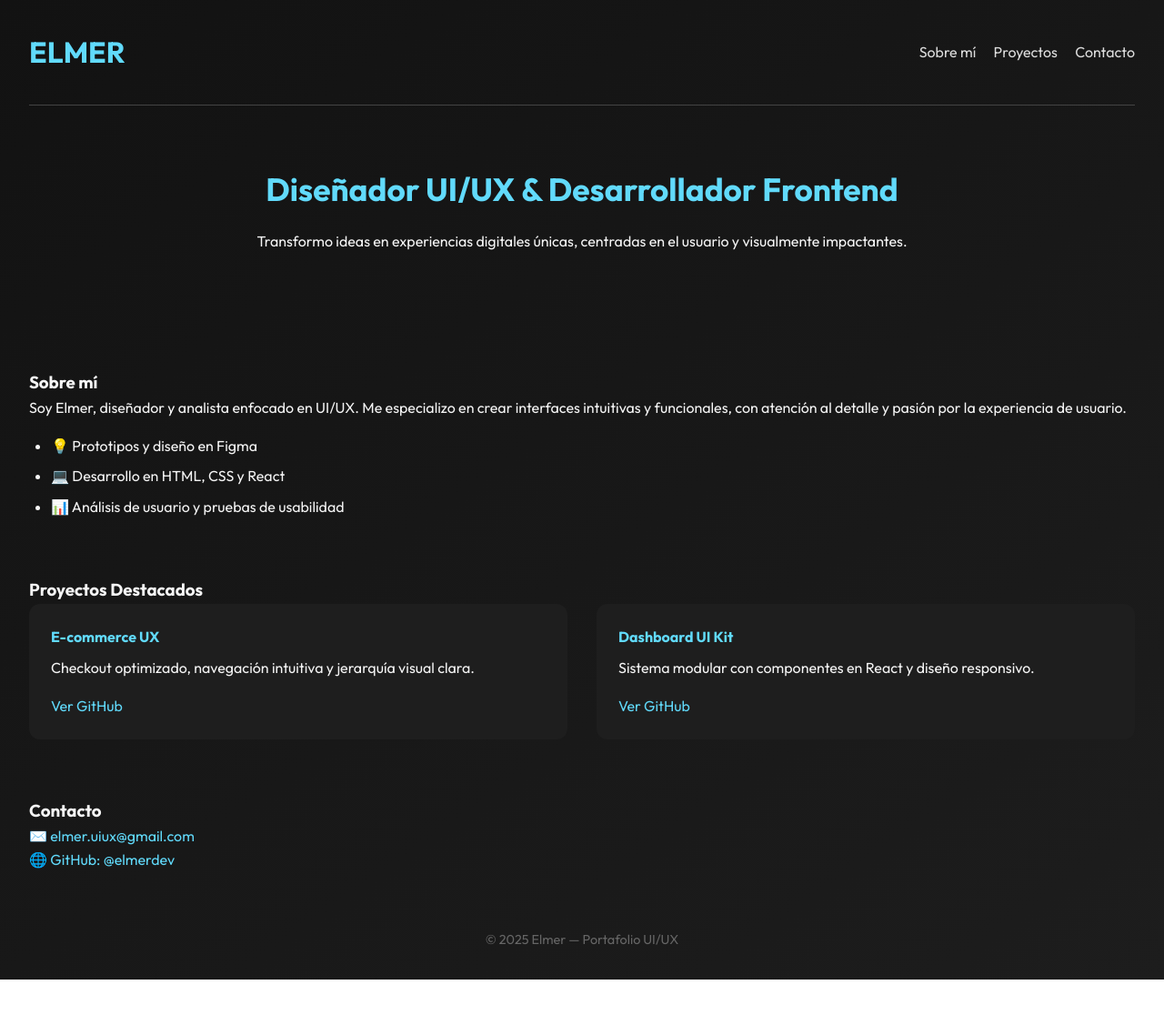
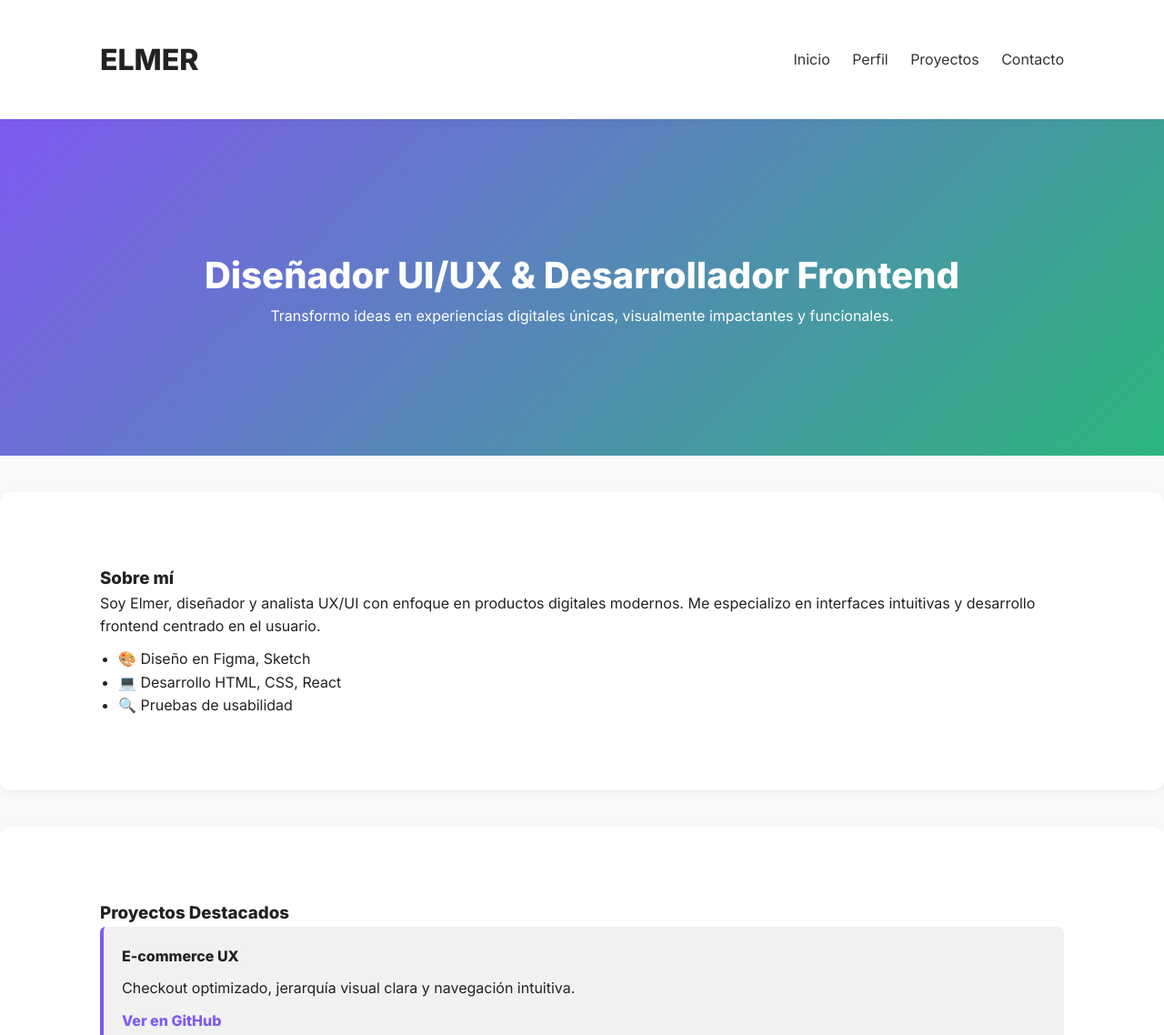
Before and after one commit to ElmerReyesM19/elmer, a plain HTML site: page index.html in a window 1280 px wide. Shown: the top 1138 px of the page at 91% size. Before the commit the page ends 1077 px from the top, so only its background shows below. Drawn offline with Linux system fonts and the light colour scheme; files that its build step writes are made by us from their sources.

Commit message:
style: rediseño UI/UX completo y profesional del portafolio de Elmer

```diff
--- a/assets/styles.css
+++ b/assets/styles.css
@@ -1,4 +1,3 @@
-/* Reset */
 * {
     margin: 0;
     padding: 0;
@@ -6,106 +5,89 @@
   }
 
   body {
-    font-family: 'Outfit', sans-serif;
-    background: linear-gradient(145deg, #121212, #1d1d1d);
-    color: #f5f5f5;
+    font-family: 'Inter', sans-serif;
     line-height: 1.6;
-    padding: 2rem;
+    background-color: #f9f9f9;
+    color: #222;
   }
 
-  /* Header */
+  .container {
+    width: 90%;
+    max-width: 1100px;
+    margin: 0 auto;
+    padding: 40px 20px;
+  }
+
   header {
+    background: #ffffff;
+    box-shadow: 0 2px 8px rgba(0,0,0,0.05);
+    position: sticky;
+    top: 0;
+    z-index: 100;
+  }
+
+  header .container {
     display: flex;
     justify-content: space-between;
     align-items: center;
-    padding-bottom: 2rem;
-    border-bottom: 1px solid #444;
-  }
-
-  header h1 {
-    font-size: 2rem;
-    color: #61dafb;
   }
 
   header nav a {
-    margin-left: 1rem;
+    margin-left: 20px;
+    color: #333;
     text-decoration: none;
-    color: #ddd;
-    transition: color 0.3s ease;
+    font-weight: 500;
   }
 
-  header nav a:hover {
-    color: #61dafb;
-  }
-
-  /* Hero */
   .hero {
+    background: linear-gradient(135deg, #7f5af0, #2cb67d);
+    color: #fff;
     text-align: center;
-    padding: 4rem 1rem;
+    padding: 100px 20px;
   }
 
   .hero h2 {
-    font-size: 2.2rem;
-    margin-bottom: 1rem;
-    color: #61dafb;
+    font-size: 2.5rem;
+    font-weight: 800;
   }
 
-  /* About */
-  .about, .projects, .contact {
-    margin: 4rem 0;
+  .perfil, .proyectos, .contacto {
+    background: #fff;
+    margin-top: 40px;
+    border-radius: 12px;
+    box-shadow: 0 2px 10px rgba(0,0,0,0.05);
+    padding: 40px 20px;
   }
 
-  .about ul {
-    margin-top: 1rem;
-    padding-left: 1.5rem;
-  }
-
-  .about ul li {
-    margin-bottom: 0.5rem;
-  }
-
-  /* Cards */
-  .cards {
-    display: flex;
-    gap: 2rem;
-    flex-wrap: wrap;
+  .perfil ul {
+    margin-top: 10px;
+    padding-left: 20px;
   }
 
   .card {
-    background: #1e1e1e;
-    padding: 1.5rem;
-    border-radius: 12px;
-    flex: 1 1 250px;
-    transition: transform 0.3s ease, box-shadow 0.3s ease;
-  }
-
-  .card:hover {
-    transform: translateY(-5px);
-    box-shadow: 0 12px 24px rgba(0,0,0,0.3);
+    background: #f1f1f1;
+    border-left: 4px solid #7f5af0;
+    padding: 20px;
+    margin-bottom: 20px;
+    border-radius: 6px;
   }
 
   .card h4 {
-    color: #61dafb;
-    margin-bottom: 0.5rem;
+    margin-bottom: 10px;
   }
 
   .card a {
     display: inline-block;
-    margin-top: 1rem;
-    color: #61dafb;
+    margin-top: 10px;
+    color: #7f5af0;
     text-decoration: none;
+    font-weight: bold;
   }
 
-  /* Contact */
-  .contact a {
-    color: #61dafb;
-    text-decoration: none;
+  footer {
+    background: #1f1f1f;
+    color: #ccc;
+    text-align: center;
+    padding: 30px 0;
+    margin-top: 60px;
   }
-
-  /* Footer */
-  footer {
-    margin-top: 4rem;
-    text-align: center;
-    color: #666;
-    font-size: 0.9rem;
-  }
--- a/index.html
+++ b/index.html
@@ -2,60 +2,73 @@
 <html lang="es">
 <head>
   <meta charset="UTF-8" />
-  <meta name="viewport" content="width=device-width, initial-scale=1.0"/>
-  <title>ELMER | UI/UX & Frontend</title>
+  <meta name="viewport" content="width=device-width, initial-scale=1.0" />
+  <title>ELMER | UX/UI Portfolio</title>
   <link rel="stylesheet" href="styles.css" />
-  <link href="https://fonts.googleapis.com/css2?family=Outfit:wght@400;700&display=swap" rel="stylesheet">
+  <link href="https://fonts.googleapis.com/css2?family=Inter:wght@400;600;800&display=swap" rel="stylesheet">
 </head>
 <body>
   <header>
+    <div class="container">
       <h1>ELMER</h1>
       <nav>
-      <a href="#about">Sobre mí</a>
-      <a href="#projects">Proyectos</a>
-      <a href="#contact">Contacto</a>
+        <a href="#inicio">Inicio</a>
+        <a href="#perfil">Perfil</a>
+        <a href="#proyectos">Proyectos</a>
+        <a href="#contacto">Contacto</a>
       </nav>
+    </div>
   </header>
 
-  <section class="hero">
+  <section class="hero" id="inicio">
+    <div class="container">
       <h2>Diseñador UI/UX & Desarrollador Frontend</h2>
-    <p>Transformo ideas en experiencias digitales únicas, centradas en el usuario y visualmente impactantes.</p>
+      <p>Transformo ideas en experiencias digitales únicas, visualmente impactantes y funcionales.</p>
+    </div>
   </section>
 
-  <section id="about" class="about">
+  <section id="perfil" class="perfil">
+    <div class="container">
       <h3>Sobre mí</h3>
-    <p>Soy Elmer, diseñador y analista enfocado en UI/UX. Me especializo en crear interfaces intuitivas y funcionales, con atención al detalle y pasión por la experiencia de usuario.</p>
+      <p>Soy Elmer, diseñador y analista UX/UI con enfoque en productos digitales modernos. Me especializo en interfaces intuitivas y desarrollo frontend centrado en el usuario.</p>
       <ul>
-      <li>💡 Prototipos y diseño en Figma</li>
-      <li>💻 Desarrollo en HTML, CSS y React</li>
-      <li>📊 Análisis de usuario y pruebas de usabilidad</li>
+        <li>🎨 Diseño en Figma, Sketch</li>
+        <li>💻 Desarrollo HTML, CSS, React</li>
+        <li>🔍 Pruebas de usabilidad</li>
       </ul>
+    </div>
   </section>
 
-  <section id="projects" class="projects">
+  <section id="proyectos" class="proyectos">
+    <div class="container">
       <h3>Proyectos Destacados</h3>
-    <div class="cards">
+
       <div class="card">
         <h4>E-commerce UX</h4>
-        <p>Checkout optimizado, navegación intuitiva y jerarquía visual clara.</p>
-        <a href="https://github.com/elmerdev/ecommerce-ux" target="_blank">Ver GitHub</a>
+        <p>Checkout optimizado, jerarquía visual clara y navegación intuitiva.</p>
+        <a href="https://github.com/elmerdev/ecommerce-ux" target="_blank">Ver en GitHub</a>
       </div>
+
       <div class="card">
         <h4>Dashboard UI Kit</h4>
-        <p>Sistema modular con componentes en React y diseño responsivo.</p>
-        <a href="https://github.com/elmerdev/dashboard-kit" target="_blank">Ver GitHub</a>
+        <p>Panel de administración modular con diseño responsivo y componentes reutilizables.</p>
+        <a href="https://github.com/elmerdev/dashboard-ui" target="_blank">Ver en GitHub</a>
       </div>
     </div>
   </section>
 
-  <section id="contact" class="contact">
+  <section id="contacto" class="contacto">
+    <div class="container">
       <h3>Contacto</h3>
-    <p>✉️ <a href="efreyesm19@gmail.com">elmer.uiux@gmail.com</a></p>
-    <p>🌐 <a href="https://github.com/elmerdev" target="_blank">GitHub: @elmerdev</a></p>
+      <p>📧 <a href="mailto:elmer.uiux@gmail.com">efreyesm19@gmail.com</a></p>
+      <p>🌐 <a href="https://github.com/ElmerReyesM19" target="_blank">GitHub: @elmerdev</a></p>
+    </div>
   </section>
 
   <footer>
-    <p>&copy; 2025 Elmer — Portafolio UI/UX</p>
+    <div class="container">
+      <p>&copy; 2025 Elmer. Todos los derechos reservados.</p>
+    </div>
   </footer>
 </body>
 </html>
```
Lines whose indentation alone changed are shown as unchanged.
